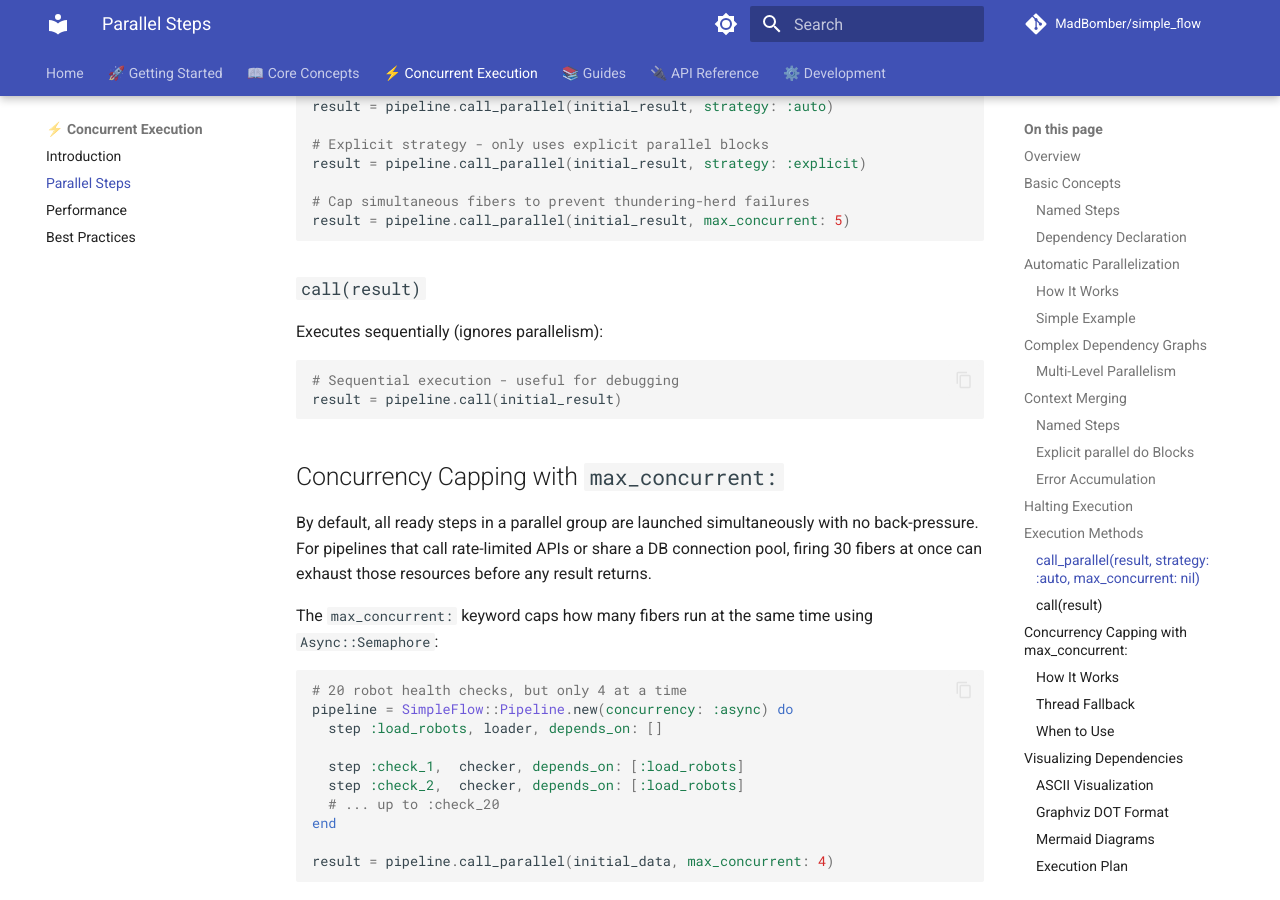
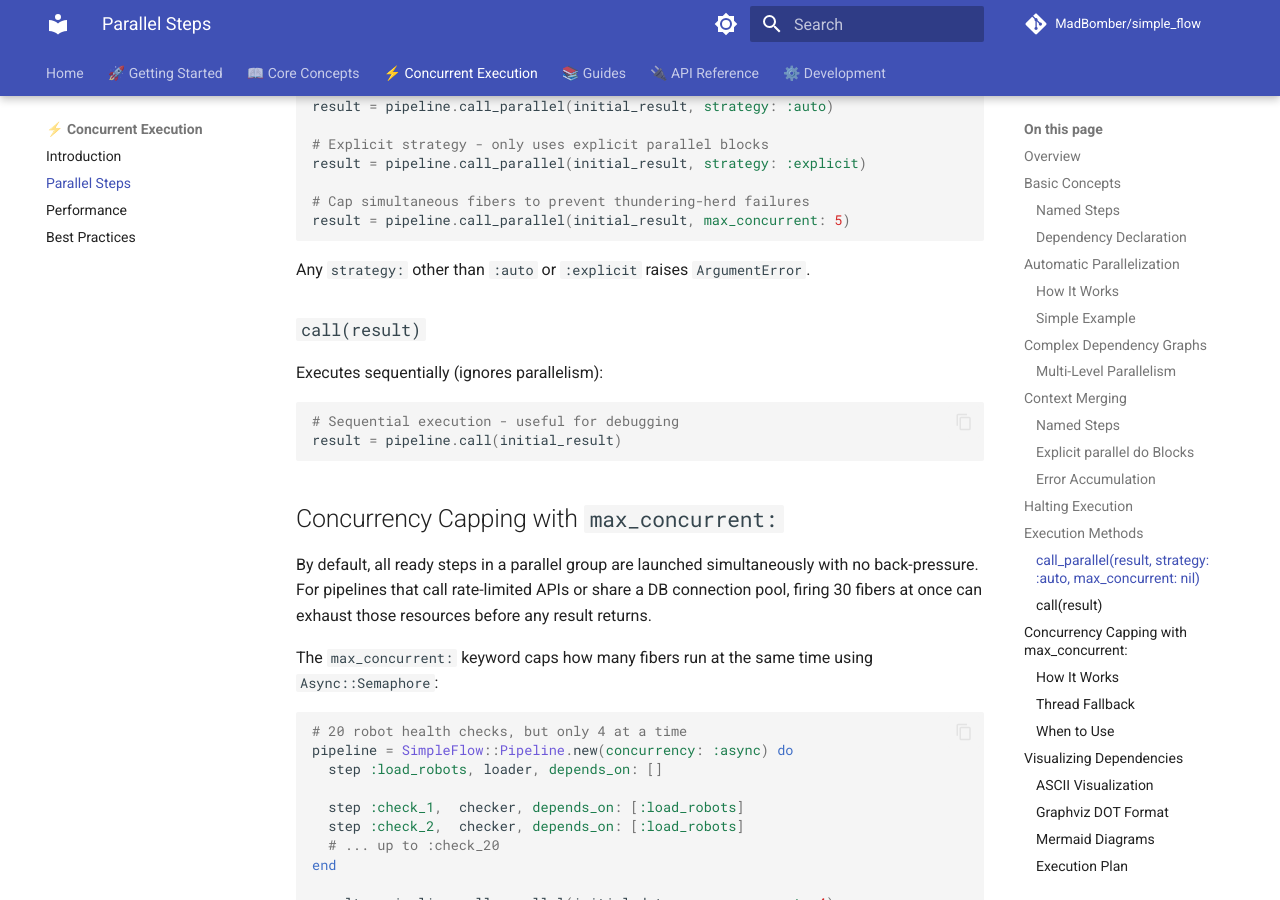
Before and after one commit to MadBomber/simple_flow, an MkDocs documentation site: the page built from docs/concurrent/parallel-steps.md, in a window 1280 px wide and 900 px high, scrolled down 5598 px. Built offline with MkDocs 1.6.1 and Material for MkDocs 9.7.7, drawn with Linux system fonts in a browser that asks for light colours; comment, search, counter and statistics services are not loaded.

Commit message:
docs(concurrent): note that an unknown strategy raises

````diff
--- a/docs/concurrent/parallel-steps.md
+++ b/docs/concurrent/parallel-steps.md
@@ -270,6 +270,8 @@ result = pipeline.call_parallel(initial_result, strategy: :explicit)
 result = pipeline.call_parallel(initial_result, max_concurrent: 5)
 ```
 
+Any `strategy:` other than `:auto` or `:explicit` raises `ArgumentError`.
+
 ### `call(result)`
 
 Executes sequentially (ignores parallelism):
````
